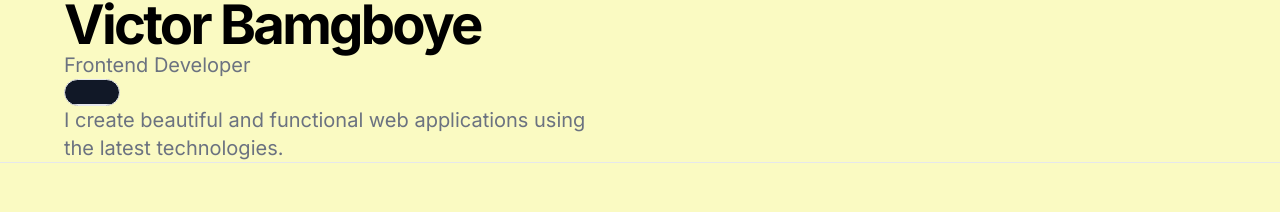
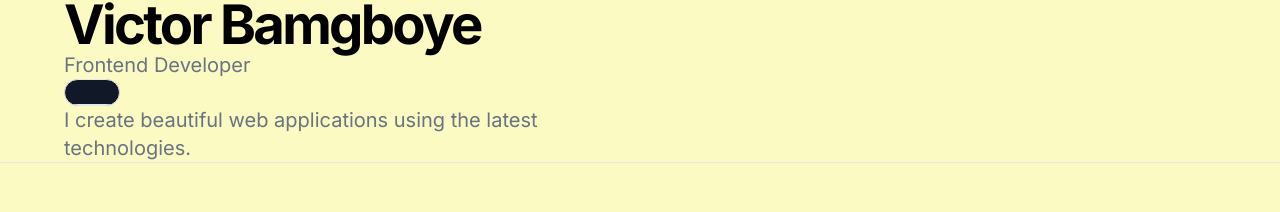
Before and after one commit to ShinzDev/versionone, a Next.js app: page / in a window 1280 px wide. Shown: the part 188-400 px from the top of the page. Built offline with nearby package versions, Linux system fonts and the light colour scheme.

Commit message:
saturday link

```diff
--- a/app/page.js
+++ b/app/page.js
@@ -1,13 +1,15 @@
 // import { Landingpage } from "@/components/component/landingpage";
-import { Navbar } from "@/components/component/navbar";
+
 import Image from "next/image";
+import { Mainhome } from "./page/Home";
 
 export default function Home() {
   return (
     <main>
       {/* <h1>hello world</h1> */}
       {/* <Landingpage/> */}
-      <Navbar/>
+
+      <Mainhome/>
     </main>
   );
 }
--- /dev/null
+++ b/app/page/Home.jsx
@@ -0,0 +1,9 @@
+import { Navbar } from "@/components/component/navbar";
+
+export function Mainhome() {
+  return (
+    <>
+      <Navbar />
+    </>
+  );
+}
--- a/components/component/navbar.jsx
+++ b/components/component/navbar.jsx
@@ -106,7 +106,7 @@ export function Navbar() {
                  </div>
                 <p
                   className="mx-auto max-w-[700px] text-gray-500 md:text-xl dark:text-gray-400">
-                  I create beautiful and functional web applications using the latest technologies.
+                  I create beautiful web applications using the latest technologies.
                 </p>
               </div>
             </div>
@@ -154,7 +154,7 @@ export function Navbar() {
                 <div className="grid gap-1">
                   <h3 className="text-lg font-bold">Project 2</h3>
                   <p className="text-sm text-gray-500 dark:text-gray-400">
-                    A web application that helps users track their expenses.
+                   <a href="https://tutorialforeact.vercel.app"></a> A web application that helps users track their expenses.
                   </p>
                 </div>
               </div>
```
